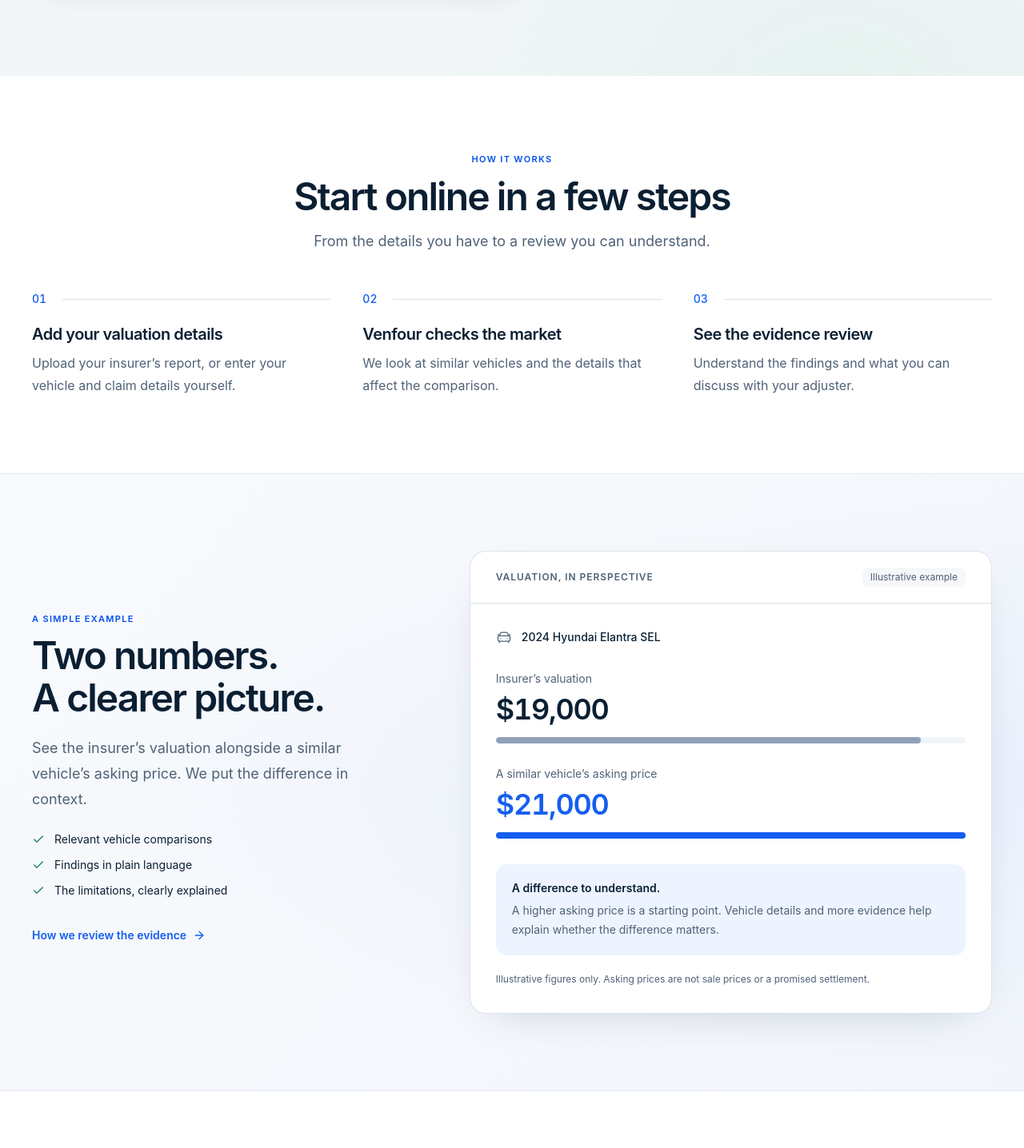
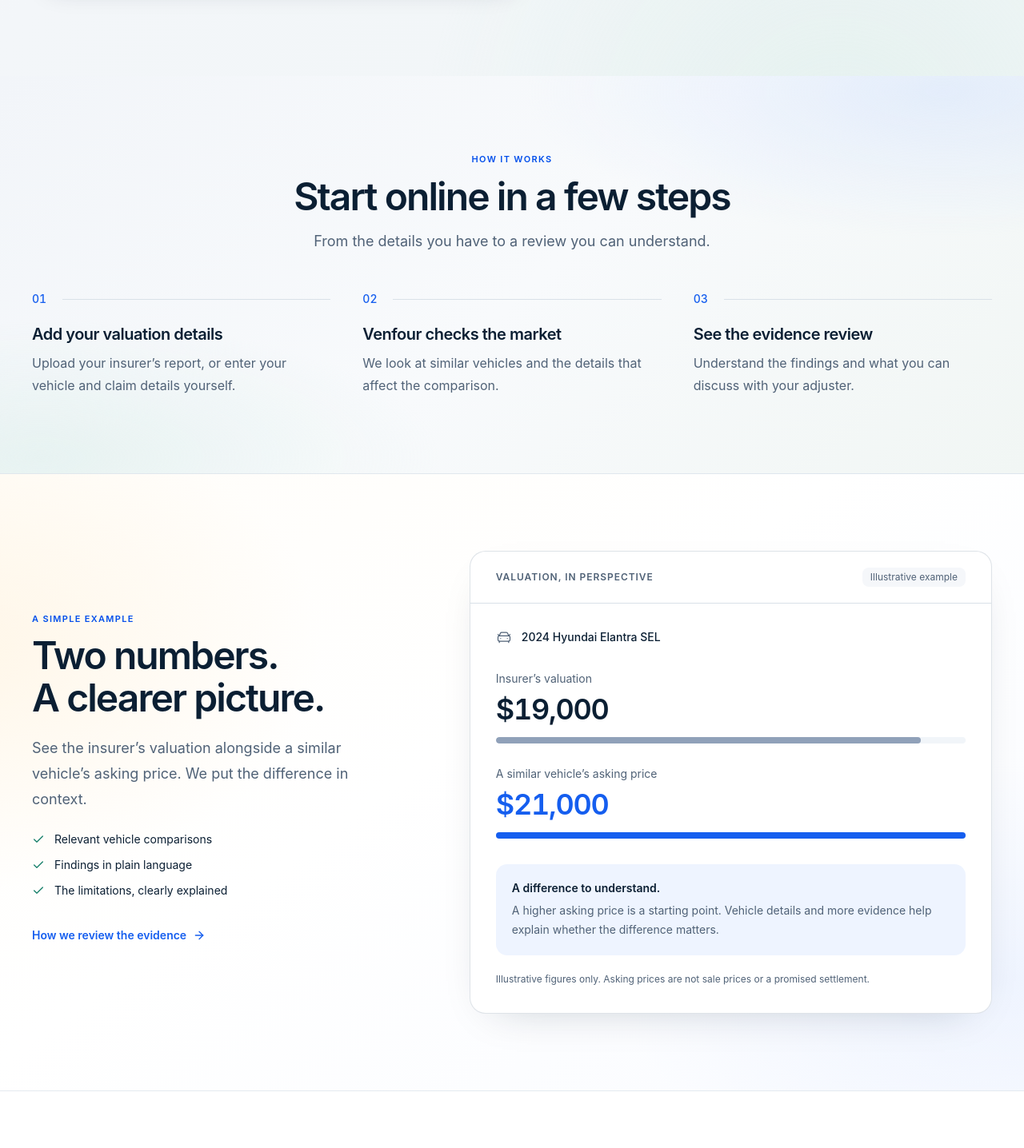
Before and after one commit to TolibovZafarali/venfour, a React (Vite) app in the folder frontend/: page / in a window 1280 px wide. Shown: the part 1314-2750 px from the top of the page at 80% size. Built offline with nearby package versions, Linux system fonts and the light colour scheme; no server answers.

Commit message:
feat(ui): add branded homepage gradients and favicon

```diff
--- a/frontend/index.html
+++ b/frontend/index.html
@@ -3,6 +3,7 @@
   <head>
     <meta charset="UTF-8" />
     <meta name="viewport" content="width=device-width, initial-scale=1.0" />
+    <link rel="icon" type="image/svg+xml" href="/favicon.svg" />
     <meta name="theme-color" content="#ffffff" />
     <meta name="referrer" content="strict-origin-when-cross-origin" />
     <meta name="application-name" content="Venfour" />
--- a/frontend/src/components/app-shell.tsx
+++ b/frontend/src/components/app-shell.tsx
@@ -674,7 +674,7 @@ function AppShellContent() {
             >
               © {new Date().getFullYear()}{" "}
               <span className="notranslate" translate="no">
-                Venfour, LLC
+                Venfour LLC
               </span>
               . All rights reserved.
             </p>
--- a/frontend/src/pages/home-page.css
+++ b/frontend/src/pages/home-page.css
@@ -41,12 +41,6 @@
     background: var(--brand-soft);
   }
 
-  .home-example-section {
-    background:
-      radial-gradient(ellipse at 98% 50%, rgb(218 230 253 / 0.42), transparent 65%),
-      linear-gradient(130deg, #f8fafc, #f2f6fc);
-  }
-
   .home-comparison {
     min-width: 0;
     overflow: hidden;
--- a/frontend/src/pages/home-page.tsx
+++ b/frontend/src/pages/home-page.tsx
@@ -158,7 +158,7 @@ export function PublicHomePage() {
         </section>
       </div>
 
-      <section id="how-it-works" className="section-anchor scroll-mt-24 border-b border-line/70" aria-labelledby="process-title" tabIndex={-1}>
+      <section id="how-it-works" className="home-process-gradient section-anchor scroll-mt-24 border-b border-line/70 bg-canvas" aria-labelledby="process-title" tabIndex={-1}>
         <div className="home-section">
           <div data-home-entrance="heading" className="mx-auto max-w-2xl text-center">
             <p className="home-eyebrow">How it works</p>
@@ -180,7 +180,7 @@ export function PublicHomePage() {
         </div>
       </section>
 
-      <section id="example" className="home-example-section section-anchor scroll-mt-24" aria-labelledby="example-title" tabIndex={-1}>
+      <section id="example" className="home-report-gradient section-anchor scroll-mt-24 bg-white" aria-labelledby="example-title" tabIndex={-1}>
         <div className="home-section grid gap-10 lg:grid-cols-[0.85fr_1.15fr] lg:items-center lg:gap-16">
           <div>
             <p data-home-entrance="supporting" className="home-eyebrow">A simple example</p>
--- a/frontend/src/styles/index.css
+++ b/frontend/src/styles/index.css
@@ -275,6 +275,66 @@
         transparent 70%
       ),
       linear-gradient(132deg, #f8faff 0%, #f3f6f9 48%, #f1f6f7 100%);
+  }
+
+  .home-process-gradient {
+    background-image:
+      radial-gradient(
+        ellipse 58% 52% at 92% 4%,
+        rgb(211 226 252 / 0.52) 0%,
+        transparent 70%
+      ),
+      radial-gradient(
+        ellipse 54% 48% at 4% 96%,
+        rgb(211 235 228 / 0.42) 0%,
+        transparent 72%
+      ),
+      linear-gradient(138deg, #f2f5f9 0%, #f8fafc 52%, #f1f6f4 100%);
+  }
+
+  .home-report-gradient {
+    background-image:
+      radial-gradient(
+        ellipse 52% 58% at -4% 28%,
+        rgb(255 235 202 / 0.38) 0%,
+        transparent 68%
+      ),
+      radial-gradient(
+        ellipse 54% 50% at 98% 82%,
+        rgb(221 232 254 / 0.4) 0%,
+        transparent 70%
+      ),
+      linear-gradient(145deg, #fffdf9 0%, #ffffff 44%, #f9fbff 100%);
+  }
+
+  .home-diminished-gradient {
+    background-image:
+      radial-gradient(
+        ellipse 58% 58% at 2% 4%,
+        rgb(213 228 253 / 0.48) 0%,
+        transparent 70%
+      ),
+      radial-gradient(
+        ellipse 58% 56% at 98% 94%,
+        rgb(205 232 224 / 0.46) 0%,
+        transparent 72%
+      ),
+      linear-gradient(140deg, #f1f5fa 0%, #f6f9f9 52%, #eef4f5 100%);
+  }
+
+  .home-deliverable-gradient {
+    background-image:
+      radial-gradient(
+        ellipse 50% 44% at 6% 8%,
+        rgb(216 239 232 / 0.44) 0%,
+        transparent 70%
+      ),
+      radial-gradient(
+        ellipse 62% 54% at 94% 96%,
+        rgb(218 230 253 / 0.48) 0%,
+        transparent 72%
+      ),
+      linear-gradient(150deg, #fbfefd 0%, #ffffff 46%, #f8faff 100%);
   }
 
   .home-trust-gradient {
```
Also changed, not shown: frontend/public/favicon.svg (added), 1 other file (tests, documents, lock files or other folders).
